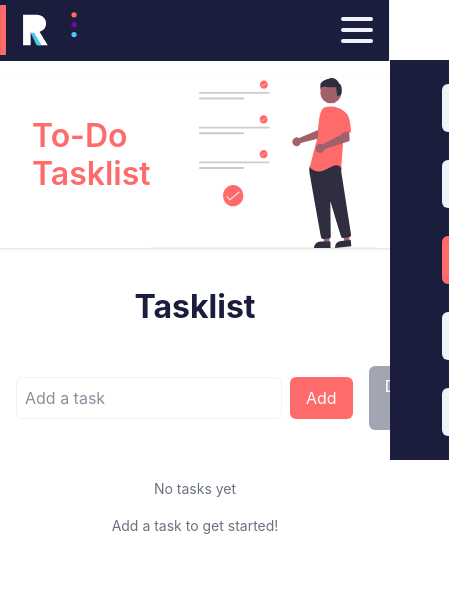
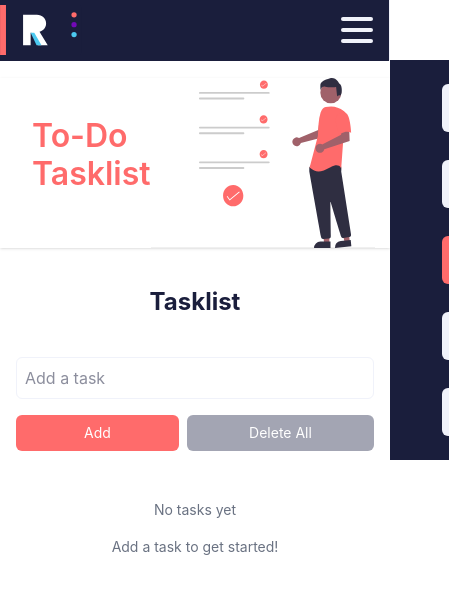
Before and after one commit to rhiannonlind/brr-dashboard, a React (Vite) app: page /to-dos in a window 390 px wide. Shown: the top 594 px of the page, 449 px wide, since content can reach past the window. Built offline with nearby package versions, Linux system fonts and the light colour scheme.

Commit message:
feat: Improve mobile layout for task input and buttons
- Restructure task input and buttons layout for better mobile UX

```diff
--- a/src/components/Checklist.jsx
+++ b/src/components/Checklist.jsx
@@ -96,19 +96,22 @@ export default function Checklist({ tasks, setTasks }) {
 
   return (
     <div className='p-4 max-w-2xl mx-auto'>
-      <div className='flex justify-between items-center mb-4'>
-        <form onSubmit={handleSubmit} className='flex gap-2 flex-grow'>
+      <div className='flex flex-col gap-4 sm:flex-row sm:justify-between sm:items-center sm:gap-2 mb-4'>
+        <div className='w-full sm:flex-grow'>
           <input
             type="text"
             placeholder="Add a task"
             value={newTask}
             onChange={(e) => setNewTask(e.target.value)}
-            className='p-2 border border-[#F0F2FA] rounded-md flex-grow focus:outline-none focus:ring-2 focus:ring-[#4CC9F0] text-[#1A1E3C]'
+            className='w-full p-2 border border-[#F0F2FA] rounded-md focus:outline-none focus:ring-2 focus:ring-[#4CC9F0] text-[#1A1E3C]'
             disabled={isLoading}
           />
+        </div>
+        <div className='flex flex-row gap-2 w-full sm:w-auto'>
+          <form onSubmit={handleSubmit} className='flex-1 sm:flex-none'>
             <button
               type="submit"
-            className='bg-[#FF6B6B] text-white py-2 px-4 rounded-md hover:bg-[#FF5252] hover:cursor-pointer transition-colors duration-200 disabled:opacity-50 disabled:cursor-not-allowed'
+              className='w-full sm:w-auto bg-[#FF6B6B] text-white py-2 px-3 sm:px-4 rounded-md hover:bg-[#FF5252] hover:cursor-pointer transition-colors duration-200 disabled:opacity-50 disabled:cursor-not-allowed text-sm sm:text-base'
               disabled={isLoading}
             >
               {isLoading ? 'Adding...' : 'Add'}
@@ -116,11 +119,12 @@ export default function Checklist({ tasks, setTasks }) {
           </form>
           <button
             onClick={handleDeleteAll}
-          className='ml-4 bg-[#4A4E69] text-white py-2 px-4 rounded-md hover:bg-[#3A3E59] hover:cursor-pointer transition-colors duration-200 disabled:opacity-50 disabled:cursor-not-allowed'
+            className='flex-1 sm:flex-none bg-[#4A4E69] text-white py-2 px-3 sm:px-4 rounded-md hover:bg-[#3A3E59] hover:cursor-pointer transition-colors duration-200 disabled:opacity-50 disabled:cursor-not-allowed text-sm sm:text-base'
             disabled={isLoading || tasks.length === 0}
           >
             Delete All
           </button>
+        </div>
       </div>
       <div>
         {tasks.length === 0 ? (
--- a/src/styles/ToDos.css
+++ b/src/styles/ToDos.css
@@ -7,3 +7,14 @@
   margin-top: 2.5rem;
   text-align: center;
 }
+
+@media screen and (max-width: 768px) {
+  .todos-title {
+    font-size: 1.5rem;
+  }
+
+  /* Adjust button text size for mobile */
+  button {
+    font-size: 0.875rem !important;
+  }
+}
```
Lines whose indentation alone changed are shown as unchanged.
